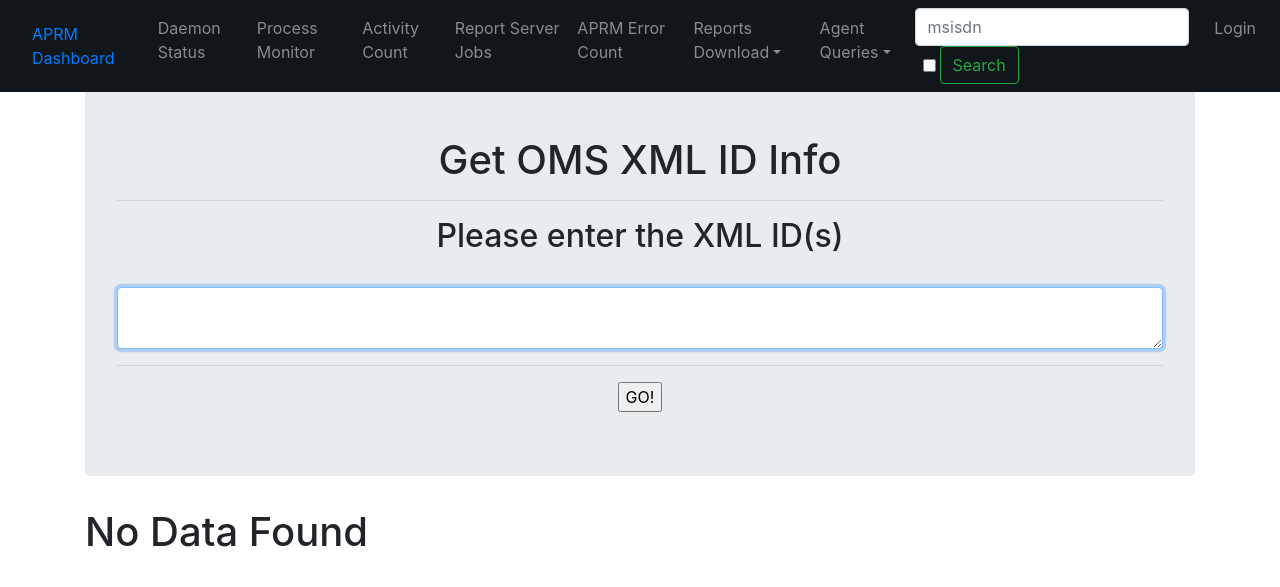
After one commit to dyonatan8472/APRMpcDashboard, a Django app: page /a_prm/get_xml_id/ in a window 1280 px wide. The commit adds this page. Shown: the top 587 px of the page. Run offline with Django 3.2, Linux system fonts and the light colour scheme; some libraries are stand-ins or nearby versions.

Commit message:
Added xml_id info

```diff
--- /dev/null
+++ b/ngn_project/a_prm/templates/a_prm/xml_id_details.html
@@ -0,0 +1,52 @@
+{% extends "base.html" %}
+{% block title %}Get XML ID{% endblock title %}
+{% block body_block %}
+<div class="container">
+    <div class="jumbotron text-center">
+        <h1>Get OMS XML ID Info</h1>
+        <hr>
+        <h2>Please enter the XML ID(s)</h2>
+        </br>
+
+        <form action="{% url "a_prm:get_xml_id" %}" method="POST">
+            {% csrf_token %}
+            <textarea class="form-control input-sm" rows="2" id="id_number" name="id_number" required="required" autofocus></textarea>
+
+            <hr>
+            <input type="submit" value="GO!">
+        </form>
+    </div>
+</div>
+
+    <div class="container">
+            {% if xml_ids %}
+                <div class="container">
+                    <div class="jumbotron">
+                    <h1>XML IDs</h1>
+                </div>
+            </div>
+
+            <table WIDTH='100%' BORDER='1'>
+                <tr bgcolor="#808080">
+                    <th align="center">XML ID</th>
+                    <th align="center">Service ID</th>
+                    <th align="center">Order Action ID</th>
+                </tr>
+                {% for xml_id, service_id, order_action_id in xml_ids %}
+                    <tr>
+                        <td align="left">{{ xml_id }}</td>
+                        <td align="left">{{ service_id }}</td>
+                        <td align="left">{{ order_action_id }}</td>
+                    </tr>
+                {% endfor %}
+            </table>
+
+            {% else %}
+            <h1>No Data Found</h1>
+            {% endif %}
+            </table>
+            <br/>
+    </div>
+
+
+{% endblock %}
--- a/ngn_project/a_prm/urls.py
+++ b/ngn_project/a_prm/urls.py
@@ -3,7 +3,7 @@ from django.conf.urls import include, url
 from .views import (monitor_processing, load_dealers, load_deals, load_cib, load_rib, update_dealers, update_rech_event_dealers, purge_errors,
                     purge_dm73_by_msisdn, dms_detail_report, dm69_update, agent_details, delete_dealer, actv_detail_report,
                     prus_detail_report, aprm_error_count, detail_error_report, dm40_update, dm27_update,recycle_errors, daemon_status,
-                    missing_offers_ids, activity_count, usage_report, report_server_jobs, msisdn_details, get_agent_id)
+                    missing_offers_ids, activity_count, usage_report, report_server_jobs, msisdn_details, get_agent_id, get_xml_id)
 
 app_name = 'a_prm'
 
@@ -31,6 +31,9 @@ urlpatterns = [
     url(r'^usage_report/$', usage_report, name='usage_report'),
     url(r'^agent_details/$', agent_details, name='agent_details'),
     url(r'^get_agent_id/$', get_agent_id, name='get_agent_id'),
+
+    url(r'^get_xml_id/$', get_xml_id, name='get_xml_id'),
+
     url(r'^delete_dealer/$', delete_dealer, name='delete_dealer'),
     url(r'^missing_offers_ids/$', missing_offers_ids, name='missing_offers_ids'),
     url(r'^msisdn_details/$', msisdn_details, name='msisdn_details'),
--- a/ngn_project/a_prm/views.py
+++ b/ngn_project/a_prm/views.py
@@ -36,12 +36,63 @@ def get_logical_date():
     logical_date = cursor.fetchone()[0]
 
     return logical_date.strftime("%d-%m-%Y")
+
+# ---------------------------------
+def get_xml_id_info(xml_id):
+# ---------------------------------
+    """Get msisdn and order action id from OMS XML using xml_id"""
+
+    query = f"""SELECT xml_content FROM tb_xml WHERE xml_id = '{xml_id}'"""
+
+    cursor = connections['readoms'].cursor()
+    cursor.execute(query)
+    try:
+        blob = cursor.fetchone()[0]
+    except TypeError:
+        return 'Dummy', 'Dummy'
+
+    if blob:
+        blob_bytes = blob.read()
+        start_index = blob_bytes.find(b"<?xml")
+
+        if start_index != -1:
+            cleaned_bytes = blob_bytes[start_index:]
+            xml_data = cleaned_bytes.decode("utf-8")
+        else:
+            raise ValueError("XML declaration not found in BLOB")
+
+        # Parse XML
+        root = ET.fromstring(xml_data)
+
+        # Find the DynamicProduct element and extract serviceID
+        dynamic_product = root.find('.//DynamicProduct')
+
+        if dynamic_product is not None:
+            service_id = dynamic_product.attrib.get('serviceID')
+        else:
+            print("DynamicProduct element not found.")
+
+        order_action = root.find('.//OrderAction')
+
+        if order_action is not None:
+            order_action_id = order_action.attrib.get('ID')
+        else:
+            print("DynamicProduct element not found.")
+            order_action_id = 'cannot find'
+
+    else:
+        print("No BLOB data found.")
+        return None, None
+
+    return service_id, order_action_id
+
+
+
 # ---------------------------------
 def get_agent_id_from_oms(order_action_id):
 # ---------------------------------
     """Get the agent id from OMS"""
 
-    print(f'order_action_id: {order_action_id}')
     query = f"""SELECT item.service_id, xml.xml_content FROM tborder_action tboa
             JOIN tb_xml xml on xml.xml_id = tboa.xml_id JOIN tbap_item item ON item.ap_id = tboa.ap_id WHERE order_unit_id = '{order_action_id}'
             ORDER BY LPAD(item.order_action_id, 20, ' ') DESC, item.ctdb_cre_datetime DESC"""
@@ -1174,6 +1225,31 @@ def get_agent_id(request):
     }
     return render(request, "a_prm/get_agent_id.html", context)
 
+# =======================================
+def get_xml_id(request):
+# =======================================
+    if "GET" == request.method:
+        return render(request, 'a_prm/xml_id_details.html', {})
+
+    id_number = request.POST.get("id_number").strip()
+    id_numbers = built_in_list(id_number)
+
+    # id_numbers = "('{0}')".format("','".join(map(str, rows)))
+
+    id_list = []
+    for xml_id in id_numbers:
+
+        service_id, order_action_id = get_xml_id_info(xml_id)
+        if xml_id:
+            if not order_action_id:
+                order_action_id = 'not there'
+            id_list.append((xml_id, service_id, order_action_id))
+
+    context = {
+        "title": "xml IDs",
+        "xml_ids": id_list
+    }
+    return render(request, "a_prm/xml_id_details.html", context)
 
 # =======================================
 def msisdn_details(request):
--- a/ngn_project/templates/navbar.html
+++ b/ngn_project/templates/navbar.html
@@ -16,6 +16,7 @@
 {% url 'a_prm:dm27_update' as path_to_dm27_update %}
 {% url 'a_prm:agent_details' as path_to_agent_details %}
 {% url 'a_prm:get_agent_id' as path_to_get_agent_id %}
+{% url 'a_prm:get_xml_id' as path_to_get_xml_id %}
 {% url 'a_prm:msisdn_details' as path_to_msisdn_details %}
 {% url 'a_prm:missing_offers_ids' as path_to_missing_offers_ids %}
 
@@ -57,6 +58,7 @@
         <div class="dropdown-menu">
           <a href="{% url 'a_prm:agent_details' %}" class="dropdown-item">Agent Details</a>
           <a href="{% url 'a_prm:get_agent_id' %}" class="dropdown-item">Get Agent id</a>
+          <a href="{% url 'a_prm:get_xml_id' %}" class="dropdown-item">Get XML id info</a>
         </div>
       </li>
       {% if user.is_authenticated %}
```
